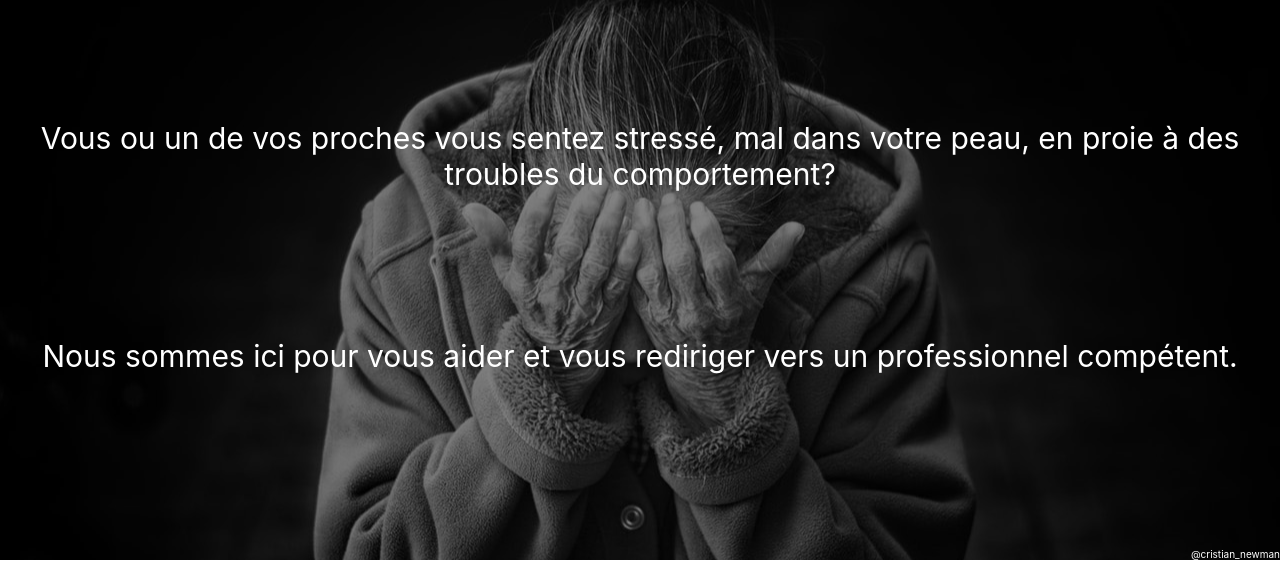
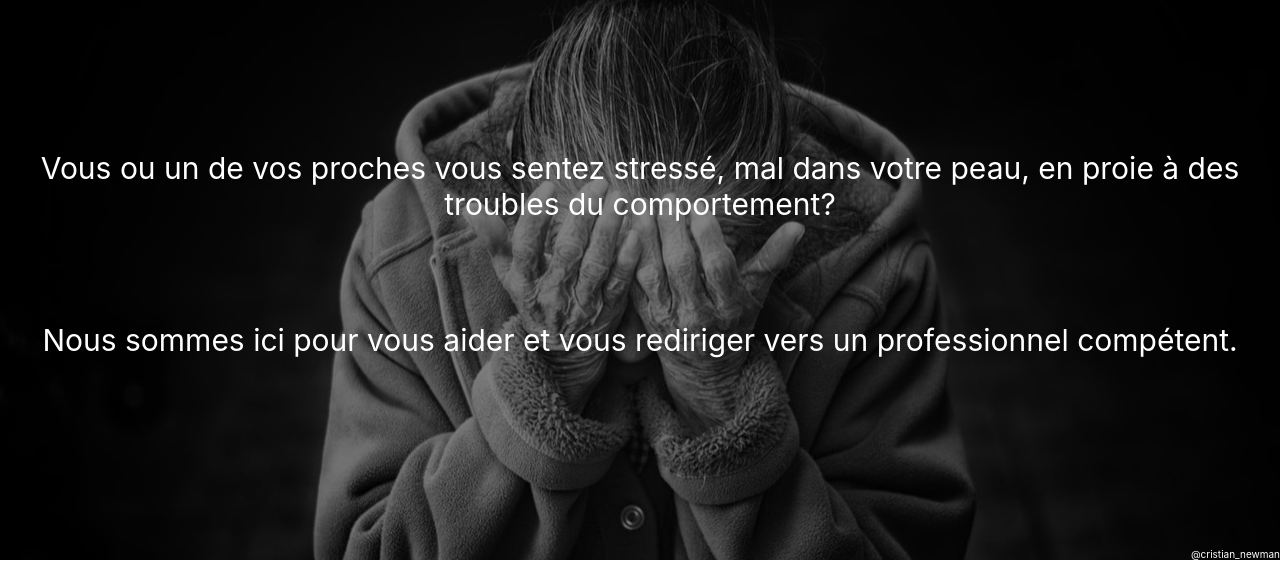
Before and after one commit to FranciscoKevin/Badmood, a PHP site: page / in a window 1280 px wide. Shown: the part 80-642 px from the top of the page. Run offline with PHP 8.4, Linux system fonts and the light colour scheme; some libraries are stand-ins or nearby versions.

Commit message:
finition index

```diff
--- a/index.css
+++ b/index.css
@@ -57,18 +57,18 @@
     justify-content: center;
     align-items: baseline;
     font-size: 30px;
-    margin-top: 4em;
+    margin-top: 5em;
 }
 .presentation2 {
     text-align: center;
-    height: 100%;
+    height: 110%;
     width: 100%;
     display: flex;
     justify-content: center;
     align-items: baseline;
     font-size: 30px;
-    margin-top: 1.5em;
 }
+
 .mentionImgIndex{
     height: 160px;
     width: 100%;
```
